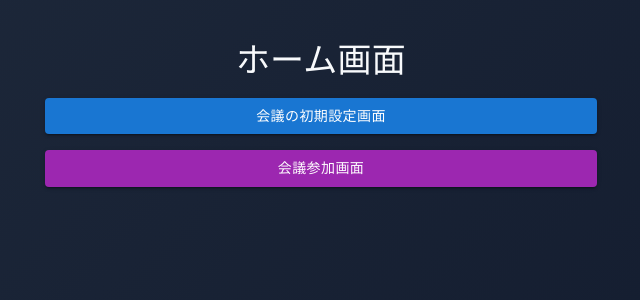
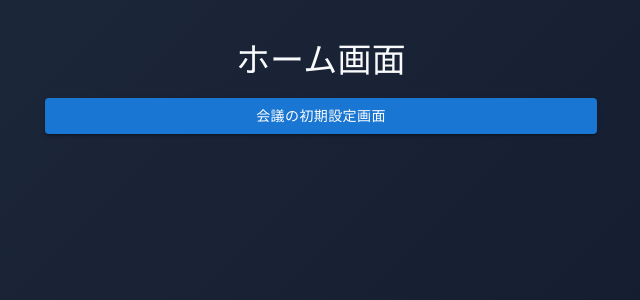
Before and after one commit to univac-1/meeting-ai-agent, a React (Vite) app in the folder apps/frontend/: page / in a window 1280 px wide. Shown: the top 300 px of the page, without its empty margins (319-959 px from the left). Built offline with nearby package versions, Linux system fonts and the light colour scheme; what agora-rtc-react would draw is missing.

Commit message:
会議参加ボタンを削除

```diff
--- a/apps/frontend/src/Home.tsx
+++ b/apps/frontend/src/Home.tsx
@@ -20,14 +20,6 @@ const Home = () => {
           >
             会議の初期設定画面
           </Button>
-          <Button
-            variant="contained"
-            color="secondary"
-            fullWidth
-            onClick={() => navigate("/meeting")}
-          >
-            会議参加画面
-          </Button>
         </Box>
       </Box>
     </Container>
```
